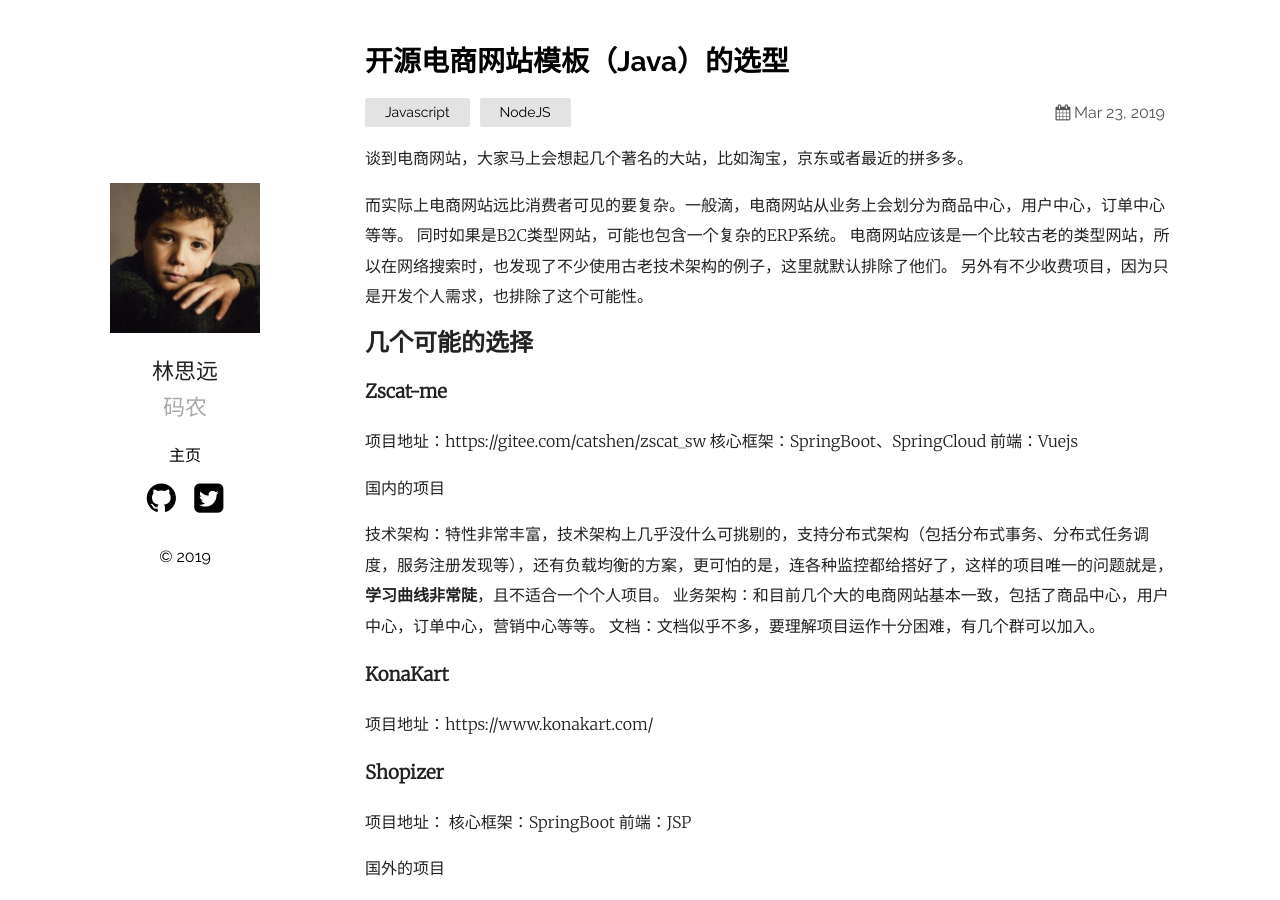
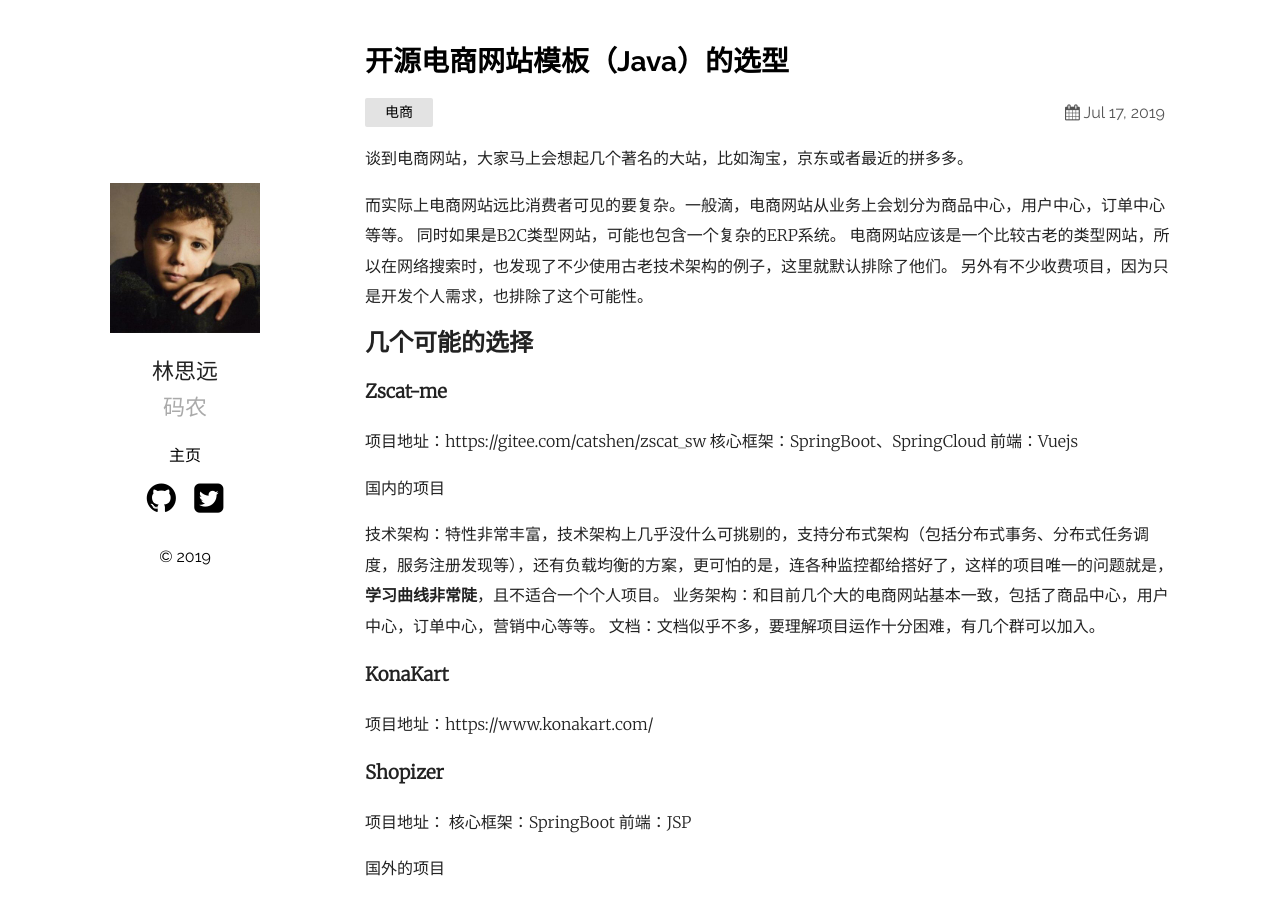
Before and after one commit to phaedo/blog, a Jekyll site: the page built from _posts/2019-07-16-再造京东计划【开源电商网站（Java）的选型】.md, in a window 1280 px wide and 900 px high. Built offline with Jekyll 4.4.1, drawn with Linux system fonts in a browser that asks for light colours; comment, search, counter and statistics services are not loaded.

```diff
--- a/_posts/2019-07-16-再造京东计划【开源电商网站（Java）的选型】.md
+++ b/_posts/2019-07-16-再造京东计划【开源电商网站（Java）的选型】.md
@@ -1,8 +1,8 @@
 ---
 layout: post
 title:  "开源电商网站模板（Java）的选型"
-date:   2019-03-23 21:03:36 +0530
-categories: Javascript NodeJS
+date:   2019-07-17 21:03:36 +0530
+categories: 电商
 ---
 
 谈到电商网站，大家马上会想起几个著名的大站，比如淘宝，京东或者最近的拼多多。
```
